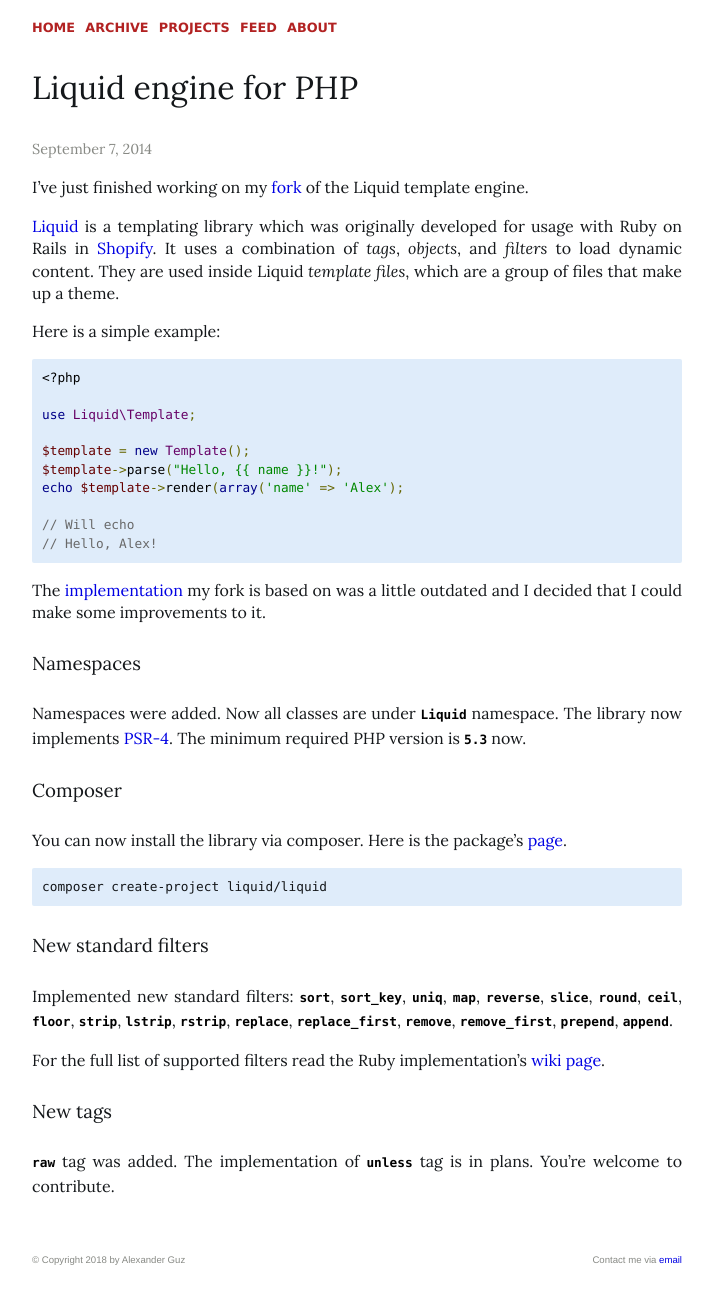
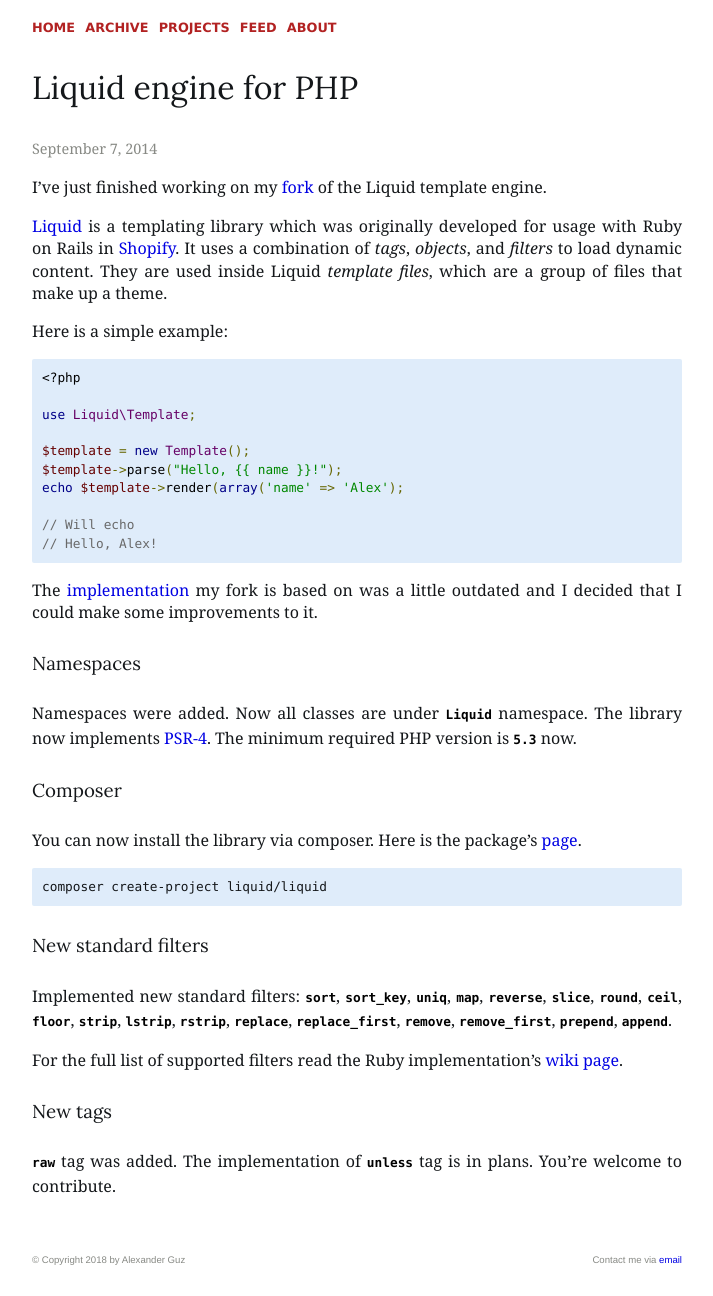
Before and after one commit to kalimatas/kalimatas.github.com, a Jekyll site: the page built from _posts/2014-09-07-php-liquid.markdown, in a window 1280 px wide. Shown: the whole page, without its empty margins (283-996 px from the left). Built offline with Jekyll 4.4.1, drawn with Linux system fonts in a browser that asks for light colours; comment, search, counter and statistics services are not loaded.

Commit message:
If you are going to Georgiaaaa...

```diff
--- a/static/css/style.css
+++ b/static/css/style.css
@@ -1,6 +1,6 @@
 /* general */
 @import url('https://fonts.googleapis.com/css?family=Lora:400,400i,700,700i&subset=cyrillic,cyrillic-ext,latin-ext');
-body { font-family: Lora, Georgia, serif; font-size: 16px; line-height: 1.4em; margin: 0; padding: 0; color: rgb(20, 23, 26); text-align: justify; }
+body { font-family: Georgia, serif; font-size: 16px; line-height: 1.4em; margin: 0; padding: 0; color: rgb(20, 23, 26); text-align: justify; }
 
 /* links */
 a:link { text-decoration: none; }
@@ -8,7 +8,7 @@
 a:hover { color: firebrick; text-decoration: underline; }
 
 /* headings */
-h1, h2, h3 { font-weight: 400; margin-top: 28px; margin-bottom: 28px; }
+h1, h2, h3 { font-family: Lora, Georgia, serif; font-weight: 400; margin-top: 28px; margin-bottom: 28px; }
 h1 { font-size: 2em; line-height: 1.3em; }
 
 /* layout */
```
